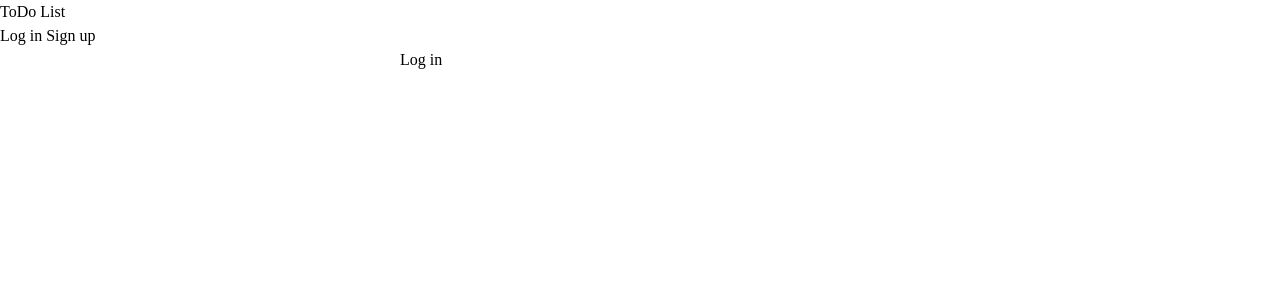
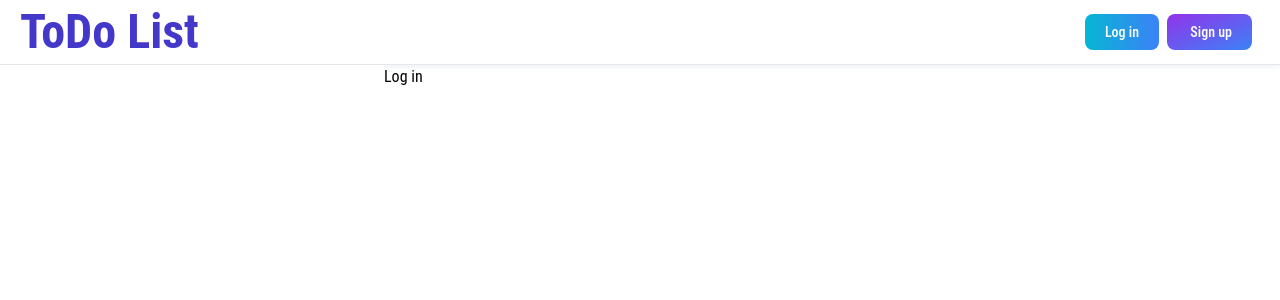
Before and after one commit to NeginSal/MERN, a React (Create React App) app in the folder frontend/: page /login in a window 1280 px wide. Shown: the top 300 px of the page. Built offline with nearby package versions, Linux system fonts and the light colour scheme.

Commit message:
feat:added styles for navbar

```diff
--- a/frontend/src/components/Navbar.js
+++ b/frontend/src/components/Navbar.js
@@ -6,22 +6,23 @@ const Navbar = () => {
   const { logout } = useLogout();
   const { user } = useAuthContext();
 
-  const handleClick = () => {
-    logout()
-  }
+  const logoutUser = () => {
+    logout();
+  };
+
   return (
-    <div>
-      <Link to="/">ToDo List</Link>
+    <div className='flex flex-row justify-between items-center border-b shadow-md shadow-slate-100 px-5 py-2 '>
+      <Link to="/" className='text-5xl font-bold text-indigo-700'>ToDo List</Link>
       {!user && (
         <div>
-          <Link to="/login">Log in</Link>
-          <Link to="/signup"> Sign up</Link>
+          <Link to="/login" className='text-white bg-gradient-to-r from-cyan-500 to-blue-500 hover:bg-gradient-to-bl font-medium rounded-lg text-sm px-5 py-2.5 text-center me-2'>Log in</Link>
+          <Link to="/signup" className='text-white bg-gradient-to-br from-purple-600 to-blue-500 hover:bg-gradient-to-bl font-medium rounded-lg text-sm px-5 py-2.5 text-center me-2'> Sign up</Link>
         </div>
       )}
       {user && (
         <div>
-          <span>{user.email}</span>
-          <button onClick={handleClick}>Log Out</button>
+          <span className='text-xl text-indigo-500 mx-2'>{user.email}</span>
+          <button onClick={logoutUser} className='text-white bg-gradient-to-r from-red-400 via-red-500 to-red-600 hover:bg-gradient-to-br font-medium rounded-lg text-sm px-5 py-2.5 text-center'>Log Out</button>
         </div>
       )}
     </div>
--- a/frontend/src/index.css
+++ b/frontend/src/index.css
@@ -2,12 +2,13 @@
 @tailwind components;
 @tailwind utilities;
 
+@import url('https://fonts.googleapis.com/css2?family=Roboto+Condensed:ital,wght@0,100..900;1,100..900&display=swap');
 
-@import url('https://fonts.googleapis.com/css2?family=Caprasimo&family=Permanent+Marker&family=Playfair+Display&display=swap');
 * {
-  font-family: 'Caprasi';
+  font-family: "Roboto Condensed", sans-serif;
   margin: 0;
 }
+
 div.error {
   padding: 10px;
   background: #ffefef;
@@ -16,6 +17,7 @@ div.error {
   border-radius: 4px;
   margin: 20px 0;
 }
+
 input.error {
   border: 1px solid var(--error);
 }
```
